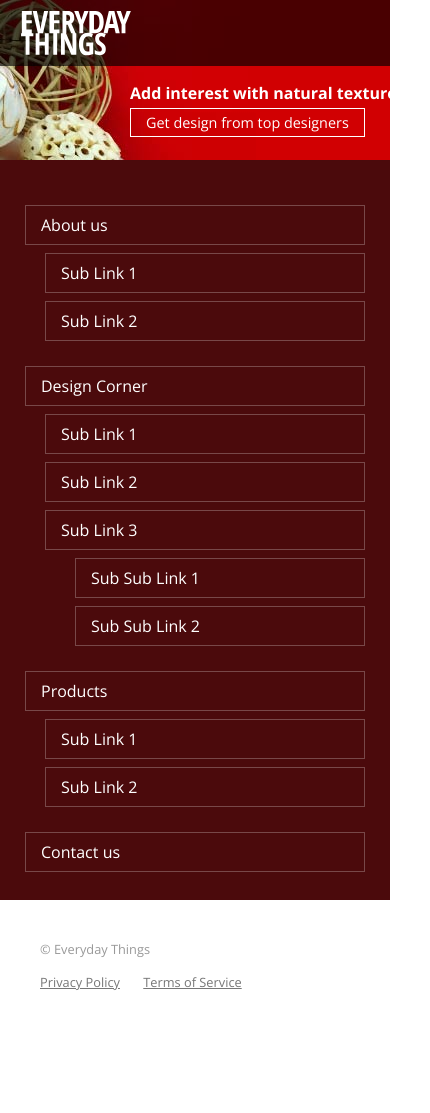
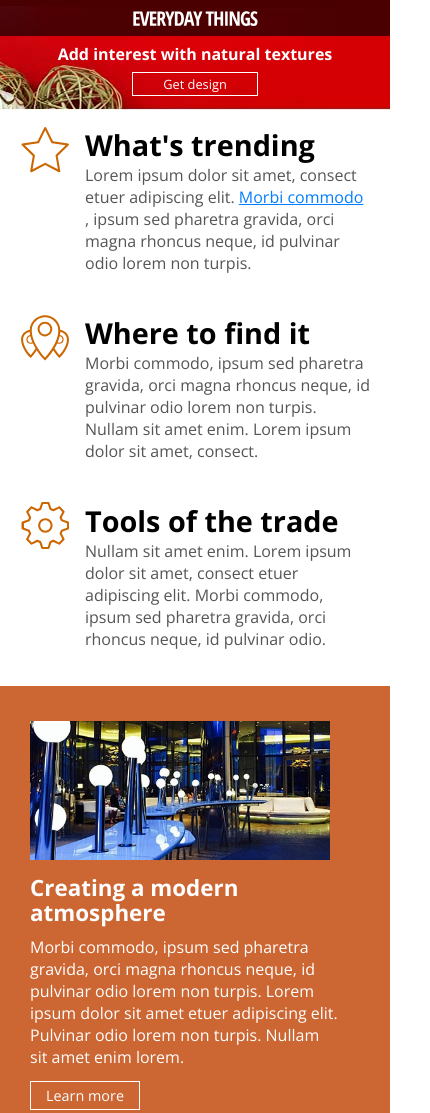
Before and after one commit to kishorekumar080297/Responsive-Web-Design, a plain HTML site: page index.html in a window 390 px wide. Shown: the top 1113 px of the page, 430 px wide, since content can reach past the window. Before the commit the page ends 1031 px from the top, so only its background shows below. Drawn offline with nearby package versions, Linux system fonts and the light colour scheme.

```diff
--- a/css/screen.css
+++ b/css/screen.css
@@ -609,3 +609,62 @@ footer a:hover {
 		margin: 0 20px 0 0;
 	}
 }
+
+@media screen and (max-width: 425px){
+	/*Header*/
+	header{
+		height: 110px;
+		background-image:url(../images/banner_425.jpg);
+	}
+	header a.logo{
+		height: 36px;
+		background: rgba(0,0,0,.65) url(../images/logo_small.svg) no-repeat center center;
+		background-size: 126px 17px;
+	}
+
+	header div.hero{
+		width: 100%;
+		left: 0px;
+		top:46px;
+		text-align: center;
+	}
+	header div.hero h1{
+		font-size: 1em;
+		margin-bottom: 10px;
+	}
+	header div.hero a.btn{
+		padding: 2px 30px;
+		font-size: .8em;
+	}
+	header div.hero a.btn span{
+		display: none;
+	}
+
+	/*Section - How To*/
+	section.how-to aside div.content{
+		padding: 140px 20px 20px 0px;
+	}
+	section.how-to aside div.content img{
+		width: auto;
+		height: 100px;
+		top: 30px;
+	}
+	section.how-to blockquote{
+		margin: 10px 40px 0 20px;
+	}
+
+	/*Footer*/
+
+	footer::after{
+		content: '';
+		display: block;
+		clear: both;
+	}
+
+	footer div.content a{
+		display: inline-block;
+		margin: 0 0 10px 0;
+		float: left;
+		clear: both;
+	}
+}
--- a/index.html
+++ b/index.html
@@ -16,10 +16,10 @@
 				<a class="logo" title="Everyday Things" href="https://codifydesign.com"><span>Everyday Things</span></a>
 				<div class="hero">
 					<h1>Add interest with natural textures</h1>
-					<a class="btn" title="Get design from top designers" href="#">Get design from top designers</a>
+					<a class="btn" title="Get design from top designers" href="#">Get design<span> from top designers</span></a>
 				</div>
 			</header>
-<!--
+
 			<section class="main">
 				<aside>
 					<div class="content trending">
@@ -74,7 +74,7 @@
 					<p class="credit"><strong>Author Name</strong><br><em>Business Title</em><br>Company</p>
 				</blockquote>
 			</section>
--->
+
 			<nav>
 				<ul style="margin-top: 4%;">
 					<li>
```
